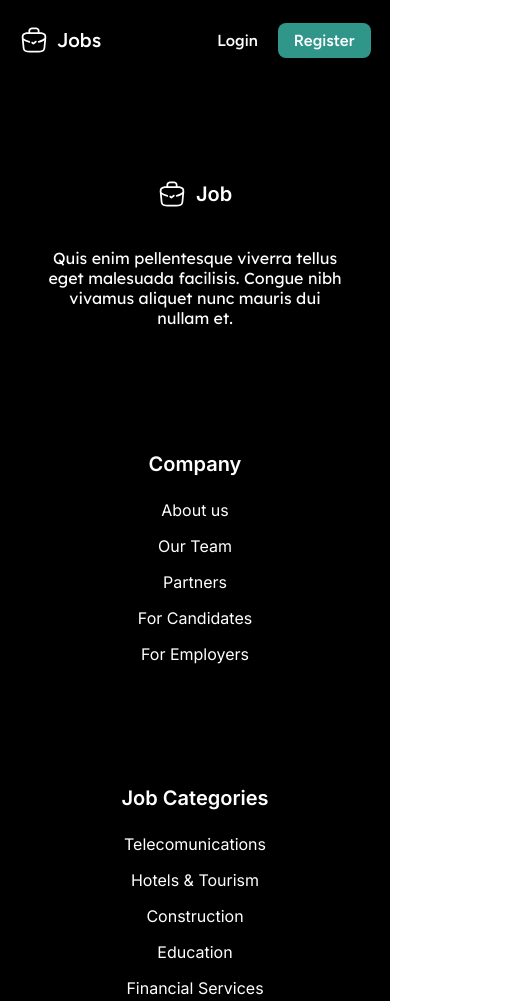
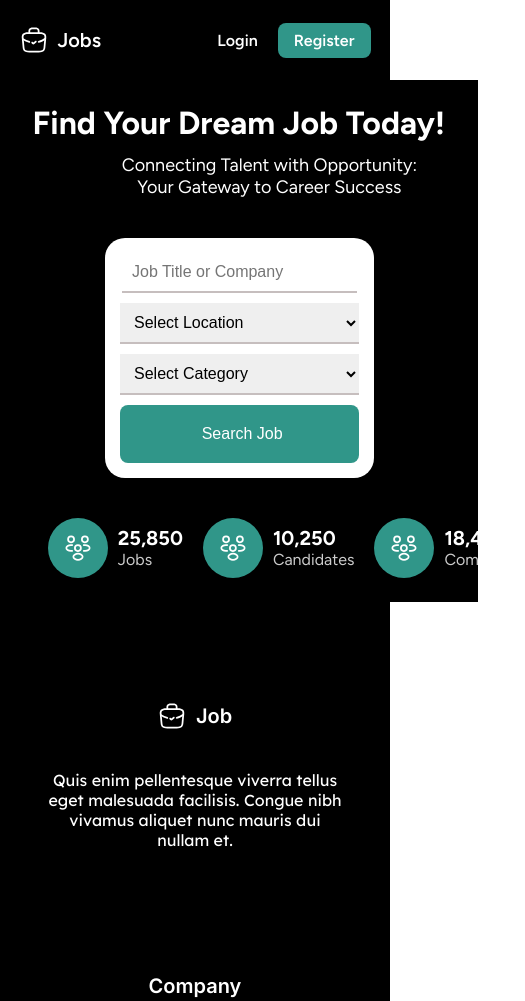
Before and after one commit to davidmosquera03/Parcial1Frontend, a plain HTML site: page index.html in a window 390 px wide. Shown: the top 1001 px of the page, 525 px wide, since content can reach past the window. Drawn offline with Linux system fonts and the light colour scheme.

Commit message:
improved landing page and header-footer responsive

```diff
--- a/index.html
+++ b/index.html
@@ -32,10 +32,55 @@
                     </ul>
                 </nav>
             </header>
+
+
             <section class="search-bar">
-                <h1>Find Your Dream Job Today!</h1>
-                <h2>Connecting Talent with Opportunity: Your Gateway to Career Success </h2>
+                <div class="search-title">
+                    <h1>Find Your Dream Job Today!</h1>
+                    <h2>Connecting Talent with Opportunity: Your Gateway to Career Success </h2>
+                </div>
+                <div class="search-container">
+                    <input class="search-jobtitle"  type="text" placeholder="Job Title or Company">
+                    <select>
+                        <option>Select Location</option>
+                      </select>
+                    <select>
+                      <option>Select Category</option>
+                    </select>
+                    <button>
+                      <p>Search Job</p>
+                    </button>
+                  </div>
+                  <div class="circle-logos">
+                    <div class="logotipo3">
+                        <div class="circle">
+                            <img src="img/people.svg" height="28" width="28">
+                        </div>
 
+                        <div class="circle-caption">
+                            <h3>25,850</h3>
+                            <p>Jobs</p>
+                        </div>
+                    </div>
+                    <div class="logotipo3">
+                        <div class="circle">
+                            <img src="img/people.svg" height="28" width="28">
+                        </div>
+                        <div class="circle-caption">
+                            <h3>10,250</h3>
+                            <p>Candidates</p>
+                        </div>
+                    </div>
+                    <div class="logotipo3">
+                        <div class="circle">
+                            <img src="img/people.svg" height="28" width="28">
+                        </div>
+                        <div class="circle-caption">
+                            <h3>18,400</h3>
+                            <p>Companies</p>
+                        </div>
+                    </div>
+                  </div>
             </section>
 
             <section class="company-logos">
--- a/styles.css
+++ b/styles.css
@@ -18,6 +18,42 @@
                         "footer";
 }
 
+.search-container {
+    display: flex;
+    align-items: center;
+    background: white;
+    border-radius: 30px;
+    box-shadow: 0 2px 10px rgba(0, 0, 0, 0.1);
+    max-width: 800px;
+    width: 100%;
+    padding-left: 10px; /* important */
+    margin-left: 22%;
+  }
+
+  .search-container input,
+  .search-container select {
+    flex: 1;
+    border: none;
+    padding: 10px;
+    font-size: 16px;
+    outline: none;
+  }
+
+
+  .search-container button {
+    background: #309689;
+    color: white;
+    padding: 20px 25px;
+    border: none;
+    border-radius: 0 30px 30px 0;
+    cursor: pointer;
+    display: flex;
+    align-items: center;
+  }
+
+  .search-container button i {
+    margin-right: 5px;
+  }
 
 
 
@@ -98,6 +134,17 @@ a { color: inherit; }
 .blog-caption div{
     display: flex;
     gap: 12px;
+}
+
+
+.circle {
+    width: 60px; /* Adjust as needed */
+    height: 60px;
+    background-color:#309689; /* Change to match your design */
+    border-radius: 50%; /* Makes it a circle */
+    display: flex;
+    align-items: center;
+    justify-content: center;
 }
 
 .catcard{
@@ -497,6 +544,29 @@ li{list-style: none;}
 }
 
 
+.logotipo3{
+
+    display: flex;
+    flex-direction: row;
+    gap: 10px;
+
+    align-items: center;
+}
+
+.circle-caption h3{
+    font-weight: bold;
+    font-size: 20px;
+}
+
+.circle-logos{
+    padding-left: 30%;
+    display: flex;
+    gap: 60px;
+}
+.circle-caption p{
+    color: rgba(255,255,255,0.8)
+}
+
 .mobile-name{
     display: none;
 }
@@ -555,13 +625,17 @@ li{list-style: none;}
     color:white;
     grid-area: search-bar;
     font-family: 'Figtree';
-    padding: 100px 268px;
+    padding-top: 5%;
+    padding-bottom: 5%;
     display: flex;
     flex-direction: column;
+    justify-content: center;
+    gap: 40px;
 }
 
 .search-bar h1{
     font-size: 70px;
+    text-align: center;
 }
 
 .search-bar h2{
@@ -648,6 +722,7 @@ li{list-style: none;}
     .main {
         display: grid;
         grid-template-areas:"header"
+                            "search-bar"
                             "footer";
     }
 
@@ -656,6 +731,10 @@ li{list-style: none;}
     }
 
     .header  {
+        max-width: 100vw;
+    }
+
+    .footer{
         max-width: 100vw;
     }
 
@@ -691,21 +770,66 @@ li{list-style: none;}
 
 
 
-
-   .search-bar,
    .company-logos,
    .jobs,
    .category,
    .info-block,
    .banner,
    .testimonials,
-   .blog {
-            display: none; /* Hide unused components */
-    }
+   .blog {display: none; /* Hide unused components */}
 
     .responsive-img1{
         width: 353px;
         height: 353px;
     }
 
+    .search-title{
+        display: flex;
+        flex-direction: column;
+        gap: 12px;
+    }
+
+    .search-bar h1{
+        font-size: 32px;
+    }
+    .search-bar h2{
+        font-size: 18px;
+        width: 300px;
+        margin-left: 25%;
+    }
+
+    .search-container {
+        flex-direction: column;
+        max-width: 50%;
+        border-radius: 20px;
+        padding: 15px;
+        position: relative;
+        gap: 10px;
+    }
+
+    .search-container select{
+        width: 100%;
+        border-bottom: 2px solid rgb(198, 190, 190);
+    }
+    .search-container input{
+      width: 90%;
+      border-bottom: 2px solid rgb(198, 190, 190);
+    }
+
+    .search-container button {
+        width: 100%;
+        border-radius: 8px;
+    }
+
+    .search-container p {
+        padding-left: 30%;
+        font-size: 16px;
+      }
+
+    .circle-logos{
+        padding-left: 10%;
+        display: flex;
+        gap: 20px;
+    }
+
   }
```
Also changed, not shown: img/circle.svg (added), img/people.svg (added).
